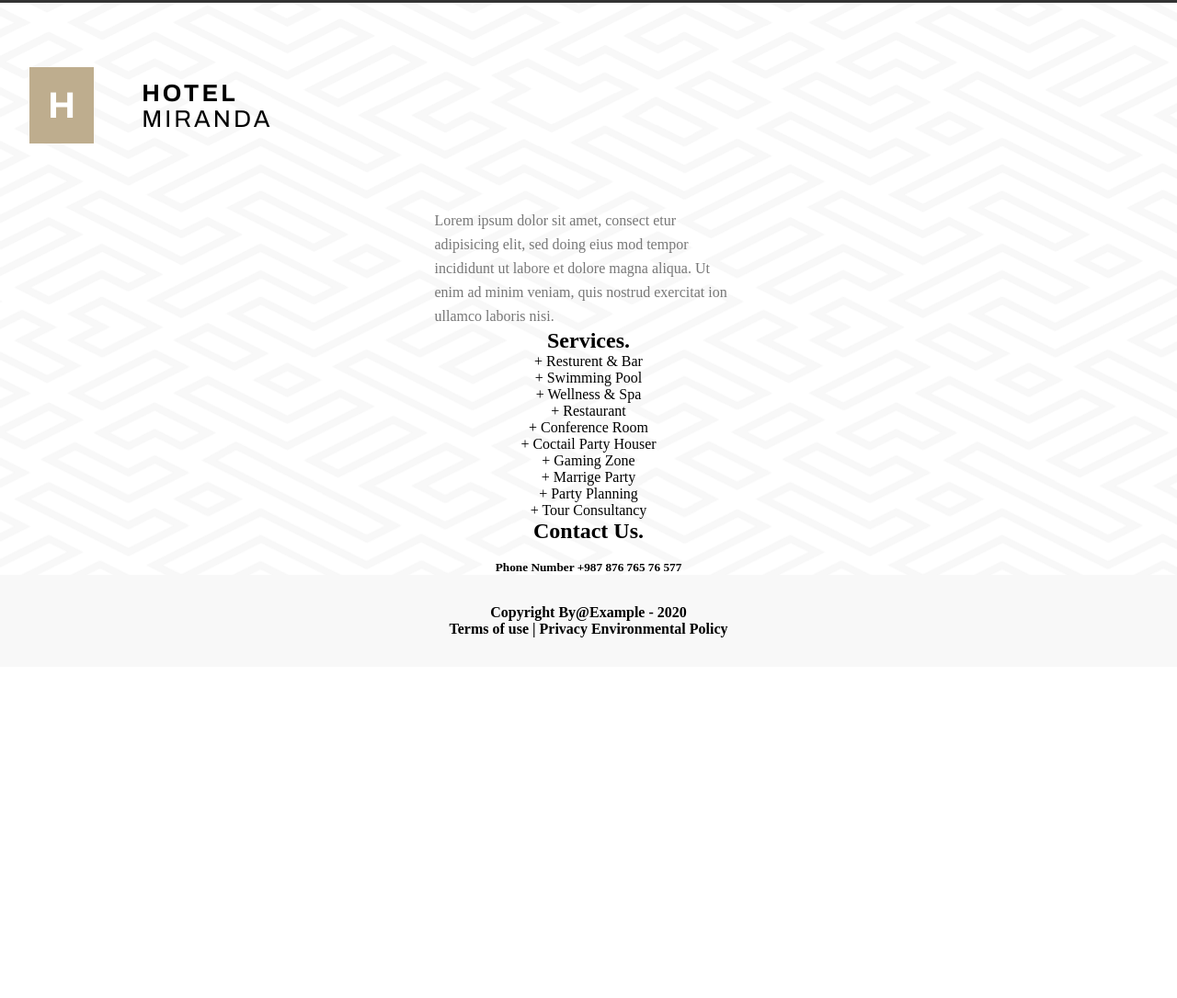
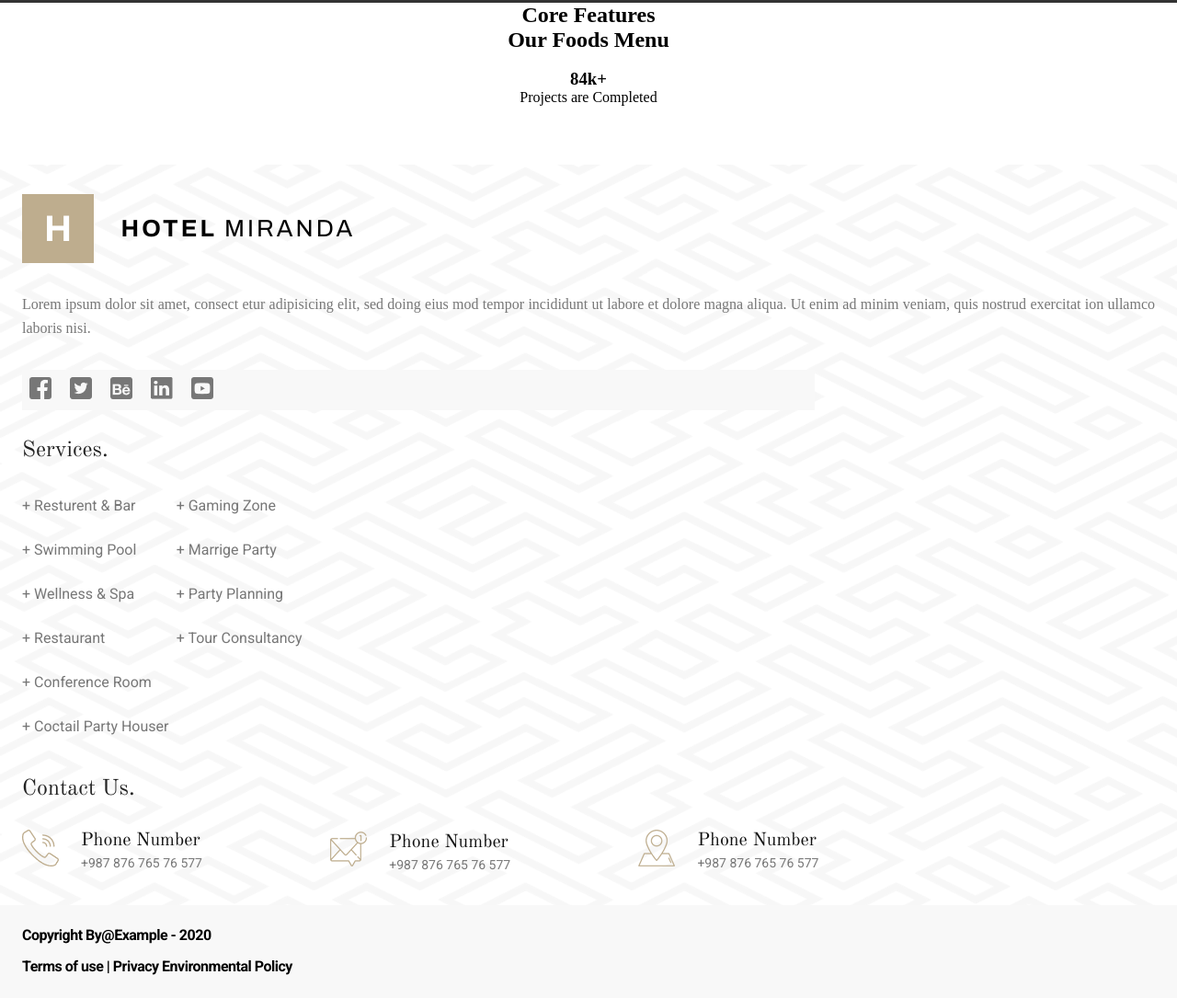
Before and after one commit to raulfabra/oxygen-Hotel-Miranda, a plain HTML site: page index.html in a window 1280 px wide. Shown: the part 3272-4357 px from the top of the page at 92% size. Before the commit the page ends 3997 px from the top, so only its background shows below. Drawn offline with nearby package versions, Linux system fonts and the light colour scheme.

Commit message:
Add Footer Completed

```diff
--- a/index.html
+++ b/index.html
@@ -124,31 +124,59 @@
         <button type="button" class="banner__button banner__button--beige">BOOK NOW</button>
 
     </section>
+    <section class="facilities">
+        <p class="facilities__subtitle"></p>
+        <h1 class="facilities__title">Core Features</h1>
+        <!-- AQUI VA EL SWIPER -->
+    </section>
+    <section class="menu">
+        <p class="menu__subtitle"></p>
+        <h1 class="menu__title">Our Foods Menu</h1>
+        <!-- AQUI VA EL SWIPER -->
+    </section>
+    <div class="slider img">
+        <!-- Aqui va el SWIPER IMAGENES -->
+    </div>
+    <section class="benefit">
+        <article class="benefit__container">
+            <div>
+                <img src="" alt="" />
+            </div>
+            <div>
+                <h1>84k<span>+</span></h1>
+                <p>Projects are Completed</p>
+            </div>
+        </article>
+
+        <!-- Multiplicar por x este article -->
+    </section>
     <footer class="footer">
         <section class="footer__title">
-            <h1 class="letter--H">H</h1>
+            <h1 class="title--H">H</h1>
             <h2>HOTEL <span>MIRANDA</span></h2>
         </section>
         <article class="info">
             <p>Lorem ipsum dolor sit amet, consect etur adipisicing elit, sed doing eius mod tempor incididunt ut labore et dolore magna aliqua. Ut enim ad minim veniam, quis nostrud exercitat ion ullamco laboris nisi.</p>
         </article>
         <section class="RedesSociales">
-
+            <img src="./public/images/facebook.png" alt="facebook_icon" />
+            <img src="./public/images/twitter.png" alt="twitter_icon" />
+            <img src="./public/images/Bë.png" alt="Be_icon" />
+            <img src="./public/images/linkedin.png" alt="linkedin_icon" />
+            <img src="./public/images/youtube.png" alt="youtube_icon" />
         </section>
         <article class="Services">
-            <h1>Services.</h1>
-            <div>
-                <ul>
-                    <li>+ Resturent & Bar</li>
-                    <li>+ Swimming Pool</li>
-                    <li>+ Wellness & Spa</li>
-                    <li>+ Restaurant</li>
-                    <li>+ Conference Room</li>
-                    <li>+ Coctail Party Houser</li>
+            <h1 class="Services__title">Services.</h1>
+            <div class="Services__contenedor">
+                <ul class="Services__contenedor__list">
+                    <li>+ Resturent & Bar       </li>
+                    <li>+ Swimming Pool         </li>
+                    <li>+ Wellness & Spa        </li>
+                    <li>+ Restaurant            </li>
+                    <li>+ Conference Room       </li>
+                    <li>+ Coctail Party Houser  </li>
                 </ul>
-            </div>
-            <div>
-                <ul>
+                <ul class="Services__contenedor__list">
                     <li>+ Gaming Zone</li>
                     <li>+ Marrige Party</li>
                     <li>+ Party Planning</li>
@@ -157,16 +185,24 @@
             </div>
         </article>
         <article class="ContactUs">
-            <h1>Contact Us.</h1>
-            <div>
-                <img src="" alt="" />
+            <h1 class="ContactUs__title">Contact Us.</h1>
+            <div class="ContactUs__contenedor">
+                <img src="./public/images/phone-icon.png" alt="phone-icon" />
+                <h5>Phone Number <span>+987 876 765 76 577</span></h5>
+            </div>
+            <div class="ContactUs__contenedor">
+                <img src="./public/images/email-icon.png" alt="email-icon" />
+                <h5>Phone Number <span>+987 876 765 76 577</span></h5>
+            </div>
+            <div class="ContactUs__contenedor">
+                <img src="./public/images/map-icon.png" alt="ubication-icon" />
                 <h5>Phone Number <span>+987 876 765 76 577</span></h5>
             </div>
         </article>
-        <section class="Copyright_Terminos">
-            <p>Copyright By@Example - 2020</p>
-            <p>Terms of use    |    Privacy Environmental Policy</p>
-        </section>
+    </footer>
+    <footer class="Copyright_Terminos">
+        <p>Copyright By@Example - 2020</p>
+        <p>Terms of use    |    Privacy Environmental Policy</p>
     </footer>
 
     <script src="./scripts/index.js"></script>
--- a/styles/components/footer.scss
+++ b/styles/components/footer.scss
@@ -11,32 +11,24 @@
 }
 
 .footer{
+    margin-top: 4em;
+    padding: 2em 1.5em;
     position: relative;
-    display: flex;
-    flex-direction: column;
-    justify-content: flex-start;
 
-    &__title{
-        display: flex;
+    &__title,
+    .title{
         font-family: $font-archivo;
-        width: 30%;
         text-align: left;
-        align-items: center;
-        padding: 2em;
 
-        .letter--H{
-            font-size: 40px;
-            font-weight: 700;
+        & h2{
+            display: inline-block;
+            width: 50%;
+            vertical-align: middle;
+            margin-left: 1em;
 
-            background-color: $background-beige;
-            padding: 0.5em;
-            color: $color-white;
-        }
-        & h2{
-            padding: 2em;
             font-size: 26px;
             font-weight: 700;
-            line-height: 28.29px;
+            line-height: 28px;
             letter-spacing: 3px;
 
             & span{
@@ -44,30 +36,146 @@
             }
         }
 
+        &--H {
+            display: inline-block;
+            padding: 0.4em 0.6em;
+            vertical-align: middle;
+
+            font-size: 40px;
+            font-weight: 700;
+
+            background-color: $background-beige;
+            color: $color-white;
+        }
+
     }
 
-    .info{
-        margin: 0 auto;
-        width: 335px;
-        height: 130px;
+    .info p{
+        margin: 2em 0;
 
-        & p{
-            font-size: 16px;
+        font-size: 16px;
+        font-weight: 400;
+        line-height: 26px;
+        text-align: justify;
+        color: $color-grey;
+    }
+
+    .RedesSociales{
+        width: 70%;
+        text-align: left;
+        background-color: $background-grey-light;
+
+        & img{
+            padding: 0.5em;
+        }
+
+        margin-bottom: 2em;
+    }
+
+    .Services{
+        width: 100%;
+        text-align: left;
+
+        &__title{
+            padding-bottom: 1em;
+
+            font-family: $font-oldstandardTT;
+            font-size: 24px;
             font-weight: 400;
-            line-height: 26px;
-            text-align: left;
-            color: $color-grey;
+            line-height: 24px;
 
+            color: $color-grey-strong;
+        }
+
+        &__contenedor{
+            display: inline-block;
+
+            &__list{
+                display: inline-block;
+                width: 49%;
+                list-style-type: none;
+                vertical-align: top;
+
+                font-family: $font-roboto;
+                font-size: 16px;
+                font-weight: 400;
+                line-height: 48px;
+
+                color: $color-grey;
+
+                & li{
+                    width: 165px;
+                }
+            }
         }
     }
 
-    .Copyright_Terminos{
-        padding: 2em;
-        background-color: $background-grey-light;
-        font-weight: 700;
+    .ContactUs{
+        margin-top: 2em;
+        width: 100%;
+        text-align: left;
+
+        &__title{
+            font-family: $font-oldstandardTT;
+            font-size: 24px;
+            font-weight: 400;
+            line-height: 24px;
+
+            color: $color-grey-strong;
+        }
+
+        &__contenedor{
+            display: inline-block;
+            padding-top: 2em;
+
+            & h5{
+                display: inline-block;
+                width: 49%;
+                list-style-type: none;
+                vertical-align: top;
+                margin-left: 1em;
+
+                font-family: $font-oldstandardTT;
+                font-size: 20px;
+                font-weight: 400;
+                line-height: 24px;
+                text-align: left;
+
+                color: $color-black;
+
+                & span{
+                    font-family: $font-roboto;
+                    font-size: 14px;
+                    font-weight: 400;
+                    line-height: 16.40px;
+                    text-align: left;
+
+                    color: $color-grey;
+
+                }
+
+            }
+        }
     }
 }
 
 .footer::before{
     @extend %background-footer;
 }
+
+.Copyright_Terminos{
+    padding: 1em 1.5em;
+    background-color: $background-grey-light;
+
+    & p{
+        padding: 0.5em 0;
+
+        font-family: $font-roboto;
+        font-size: 16px;
+        font-weight: 700;
+        line-height: 18.80px;
+        letter-spacing: -0.50px;
+        text-align: left;
+    }
+
+}
--- a/styles/constants/colors.scss
+++ b/styles/constants/colors.scss
@@ -1,6 +1,7 @@
 $color-black: rgba(17, 17, 17, 1);
 $color-white: rgba(255, 255, 255, 1);
 $color-grey: rgba(119, 119, 119, 1);
+$color-grey-strong: rgba(34, 34, 34, 1);
 
 $background-beige: rgba(190, 173, 142, 1);
 $background-grey-light:  rgba(248, 248, 248, 1);
```
Also changed, not shown: public/images/Bë.png (added), public/images/email-icon.png (added), public/images/facebook.png (added), public/images/linkedin.png (added), public/images/map-icon.png (added), public/images/phone-icon.png (added), public/images/twitter.png (added), public/images/youtube.png (added), styles.css, 1 other file.
